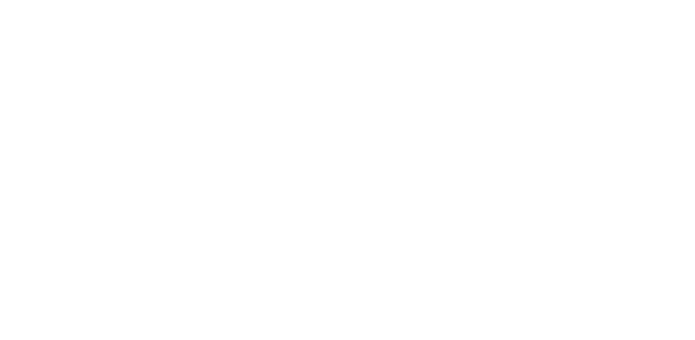
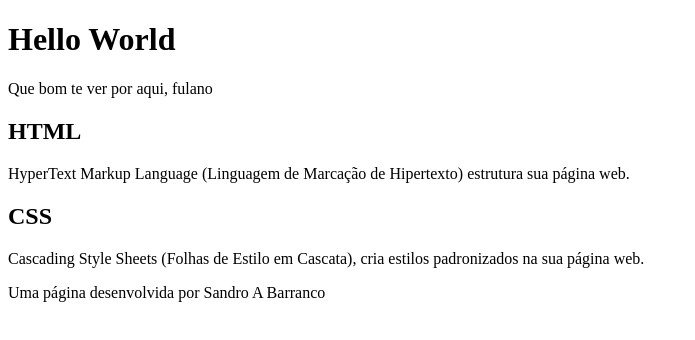
Before and after one commit to sandrobarranco/Hello-World, a plain HTML site: page index.html in a window 1280 px wide. Shown: the whole page, without its empty margins (0-695 px from the left). Drawn offline with Linux system fonts and the light colour scheme.

Commit message:
Inserindo textos

```diff
--- a/index.html
+++ b/index.html
@@ -6,6 +6,26 @@
     <title>Hello World</title>
 </head>
 <body>
+    <header>
+        <h1>Hello World</h1>
+        <p>Que bom te ver por aqui, fulano</p>
+
+    </header>
+
+    <section>
+        <h2>HTML</h2>
+        <p>HyperText Markup Language (Linguagem de Marcação de Hipertexto) estrutura sua página web.</p>
+
+        <h2>CSS</h2>
+        <p>Cascading Style Sheets (Folhas de Estilo em Cascata), cria estilos padronizados na sua página web.</p>
+
+    </section>
+
+    <footer>
+        <p>Uma página desenvolvida por Sandro A Barranco</p>
+
+
+    </footer>
 
 </body>
 </html>
```
